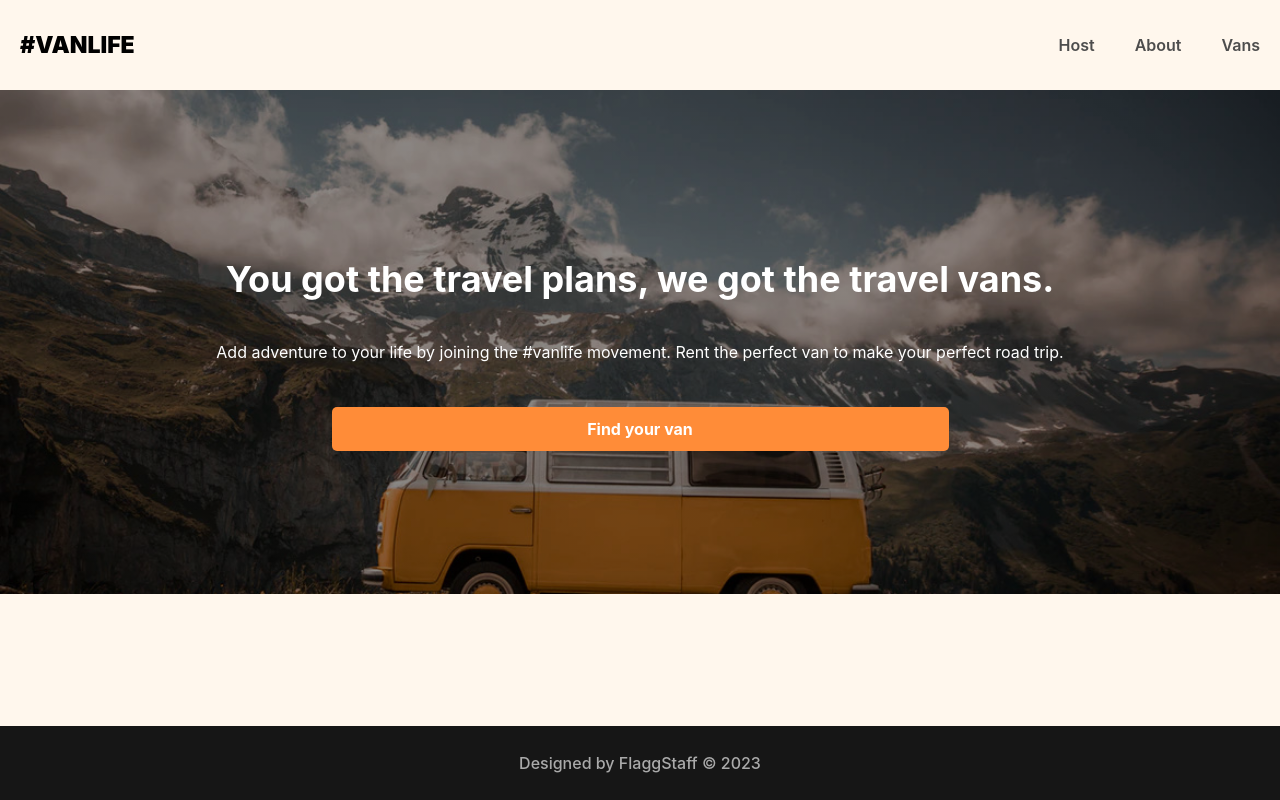
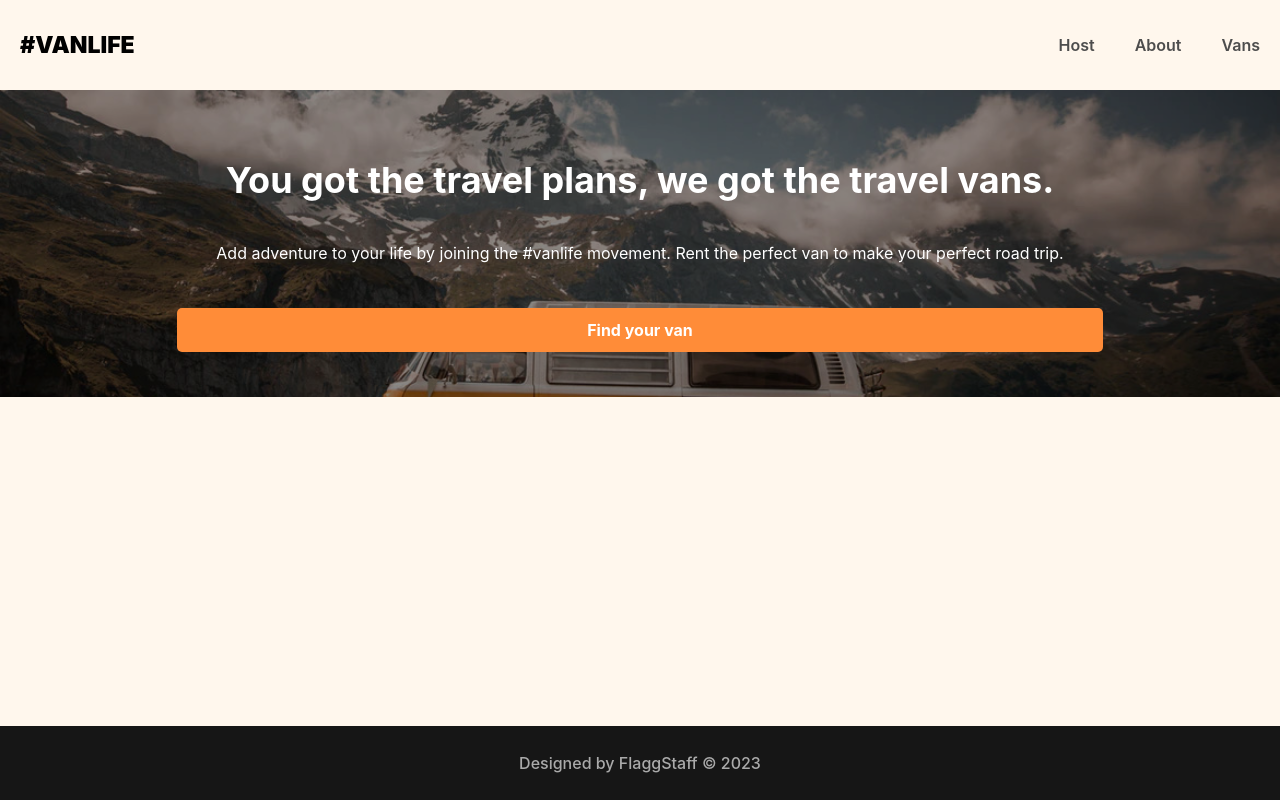
Before and after one commit to jovyflagg/react-router-vanlife, a React (Create React App) app: page / in a window 1280 px wide. Built offline with nearby package versions, Linux system fonts and the light colour scheme; what miragejs would draw is missing.

Commit message:
refactored css

```diff
--- a/src/index.css
+++ b/src/index.css
@@ -263,8 +263,6 @@ footer {
   background-size: 100%;
   color: white;
   padding: 45px 23px;
-
-  height: 63vh;
 }
 
 .home-container h1 {
@@ -283,7 +281,7 @@ footer {
   text-decoration: none;
   background-color: #FF8C38;
   border: none;
-  width: 50%;
+  width: 75%;
   align-items: center;
   justify-content: center;
   margin-top: 27px;
```
